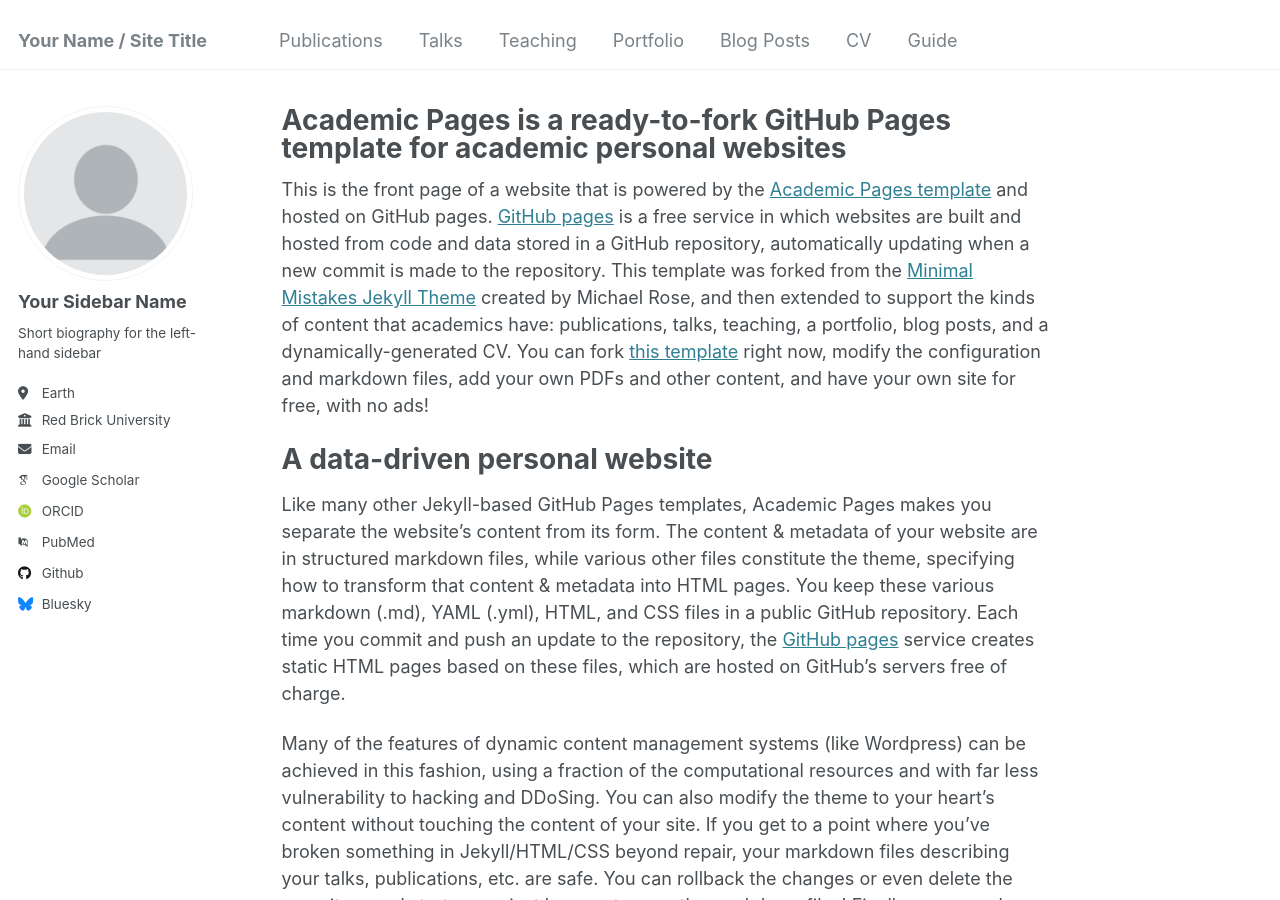
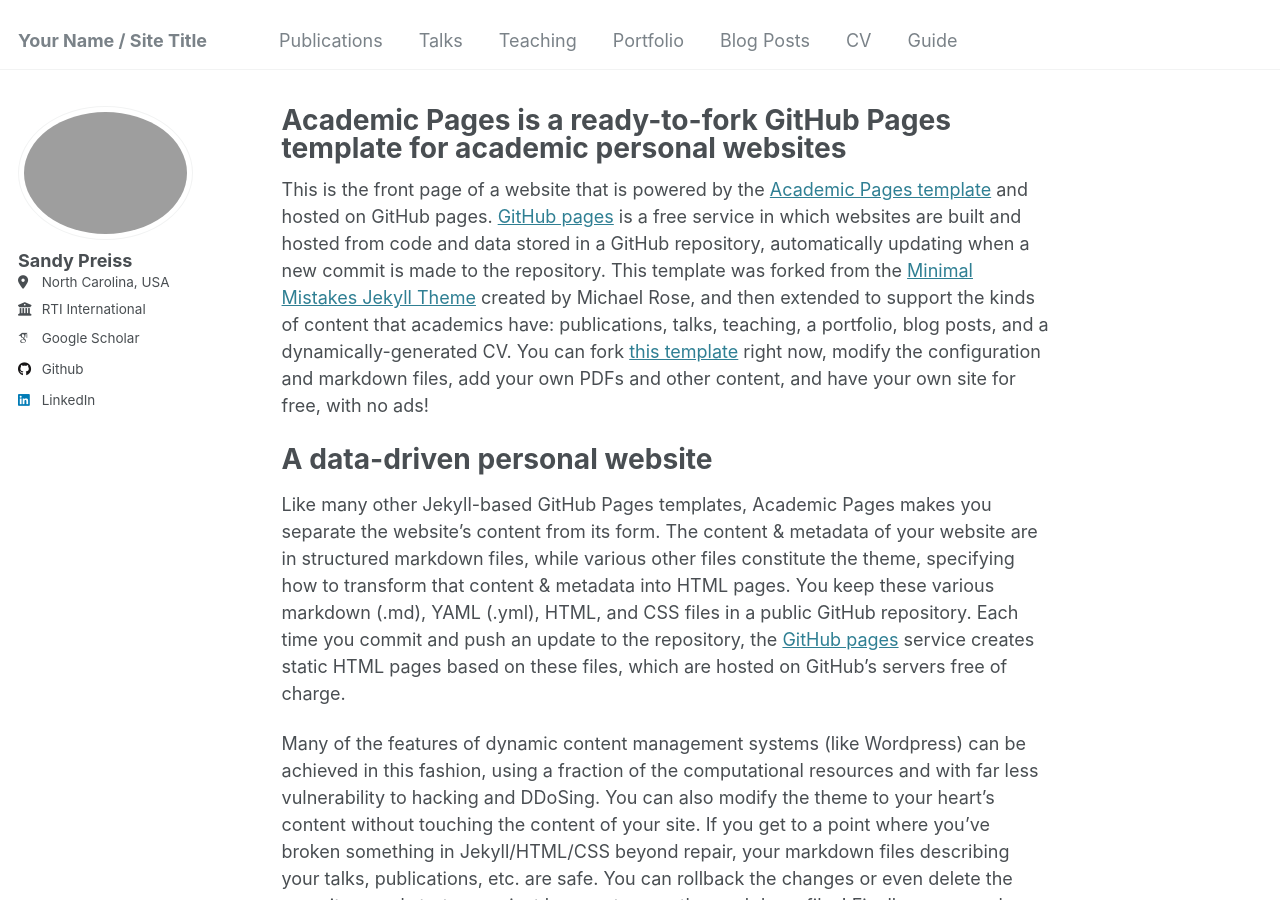
Before and after one commit to sandypreiss/sandypreiss.github.io, a Jekyll site: the page built from _pages/about.md, in a window 1280 px wide and 900 px high. Built offline with Jekyll 4.4.1, drawn with Linux system fonts in a browser that asks for light colours; some web fonts are replaced.

Commit message:
Update config with basic personal info and profile pic

```diff
--- a/_config.yml
+++ b/_config.yml
@@ -12,31 +12,31 @@ title                    : "Your Name / Site Title"
 title_separator          : "-"
 name                     : &name "Your Name"
 description              : &description "personal description"
-url                      : https://academicpages.github.io # the base hostname & protocol for your site e.g. "https://[your GitHub username].github.io"
+url                      : https://sandypreiss.github.io # the base hostname & protocol for your site e.g. "https://[your GitHub username].github.io"
 baseurl                  : "" # the subpath of your site, e.g. "/blog"
-repository               : "academicpages/academicpages.github.io"
+repository               : "sandypreiss/sandypreiss.github.io"
 
 # Site Author - The following control what appear as part of the author content on the side bar.
 #               If a field is blank the icon and link will not appear, otherwise it will be shown.
 #               Additional customization can be done by editing /_includes/author-profile.html
 author:
   # Biographic information
-  avatar           : "profile.png"
-  name             : "Your Sidebar Name"
+  avatar           : "Preiss_Sandy_2024_headshot.jpg"
+  name             : "Sandy Preiss"
   pronouns         : # example: "she/her"
-  bio              : "Short biography for the left-hand sidebar"
-  location         : "Earth"
-  employer         : "Red Brick University"
+  bio              : # none
+  location         : "North Carolina, USA"
+  employer         : "RTI International"
   uri              : # URL
-  email            : "none@example.org"
+  email            : # none
 
   # Academic websites
   arxiv            : # URL - Update with the correct link to your profile
-  googlescholar    : "https://scholar.google.com/citations?user=PS_CX0AAAAAJ"
+  googlescholar    : "https://scholar.google.com/citations?user=itu6hHsAAAAJ&hl=en"
   impactstory      : # URL
-  orcid            : "http://orcid.org/yourorcidurl"
+  orcid            : # URL
   semantic         : # URL
-  pubmed           : "https://www.ncbi.nlm.nih.gov/pubmed/?term=john+snow"
+  pubmed           : # URL
   researchgate     : # URL
   scopus           : # URL
 
@@ -44,12 +44,12 @@ author:
   bitbucket        : # Username - Update with your username on the site
   codepen          : # Username
   dribbble         : # Username
-  github           : "academicpages"
+  github           : "sandypreiss"
   kaggle           : # Username
   stackoverflow    : # User number or user number and name (i.e., use "1" or "1/jeff-atwood")
 
   # Social media
-  bluesky          : "bsky.app" # Replace this with you Bluesky username
+  bluesky          : # Username
   facebook         : # Username
   flickr           : # Username
   foursquare       : # Username
@@ -58,7 +58,7 @@ author:
   keybase          : # Username
   instagram        : # Username
   lastfm           : # Username
-  linkedin         : # Username
+  linkedin         : "sandy-preiss-13706524"
   mastodon         : # URL
   medium           : # URL
   pinterest        : # Username
```
Also changed, not shown: 1 other file.
